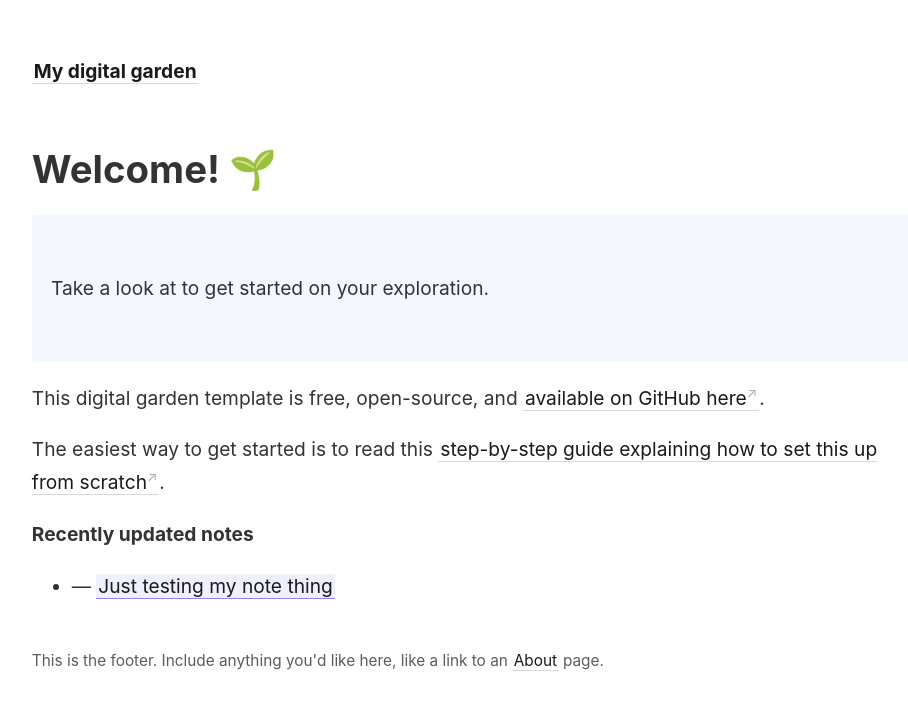
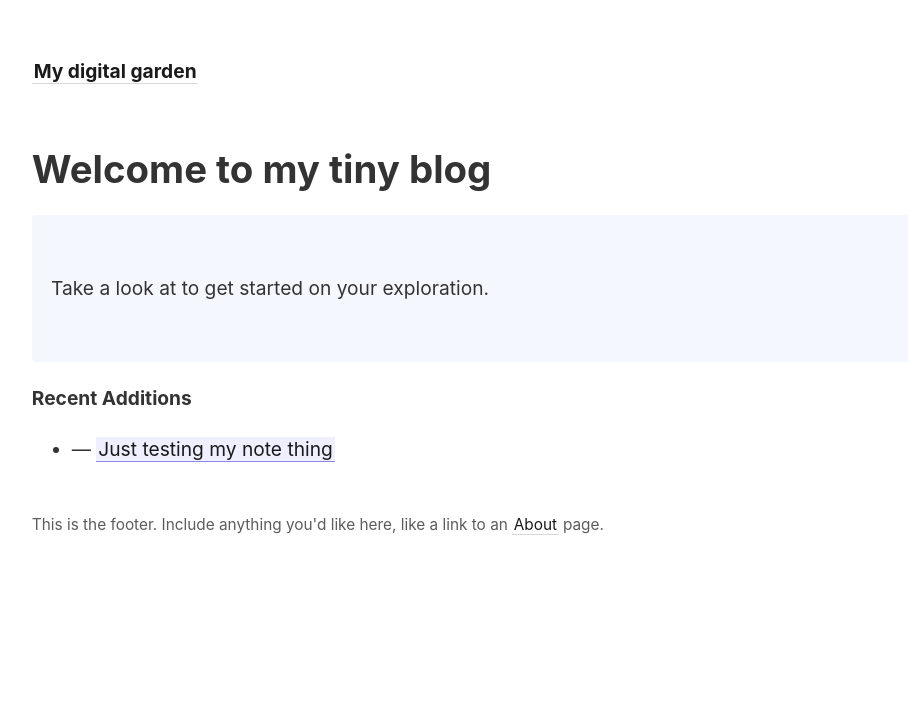
Before and after one commit to karim-ayman1/space-garden, a Jekyll site: the page built from _pages/index.md, in a window 1280 px wide. Shown: the top 710 px of the page, without its empty margins (45-953 px from the left). Built offline with Jekyll 4.4.1, drawn with Linux system fonts in a browser that asks for light colours.

Commit message:
vault backup: 2023-06-01 01:49:19

```diff
--- a/_pages/index.md
+++ b/_pages/index.md
@@ -5,17 +5,13 @@
 permalink: /
 ---
 
-# Welcome! 🌱
+# Welcome to my tiny blog
 
 <p style="padding: 3em 1em; background: #f5f7ff; border-radius: 4px;">
   Take a look at <span style="font-weight: bold"></span> to get started on your exploration.
 </p>
 
-This digital garden template is free, open-source, and [available on GitHub here](https://github.com/maximevaillancourt/digital-garden-jekyll-template).
-
-The easiest way to get started is to read this [step-by-step guide explaining how to set this up from scratch](https://maximevaillancourt.com/blog/setting-up-your-own-digital-garden-with-jekyll).
-
-<strong>Recently updated notes</strong>
+<strong>Recent Additions</strong>
 
 <ul>
   {% assign recent_notes = site.notes | sort: "last_modified_at_timestamp" | reverse %}
```
Also changed, not shown: _pages/about.md (+0 -4 lines).
